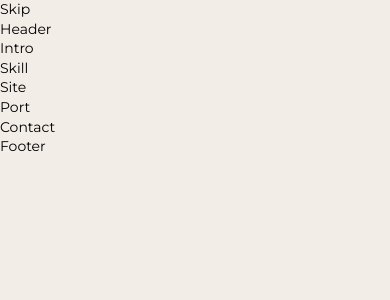
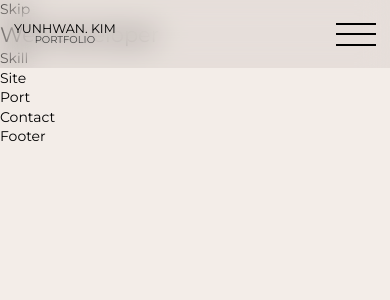
Before and after one commit to Hwan-96/port2024, a React (Create React App) app: page / in a window 390 px wide. Shown: the top 300 px of the page. Built offline with nearby package versions, Linux system fonts and the light colour scheme; a small style sheet from the web is missing; a web font is replaced by a local one.

Commit message:
20240304 update

```diff
--- a/src/assets/scss/section/_header.scss
+++ b/src/assets/scss/section/_header.scss
@@ -0,0 +1,149 @@
+#header{
+  @include position-fixed;
+  z-index: 10000;
+}
+.header-inner{
+  @include flex-between;
+  background-color: rgba(116,99,99,0.1);
+  backdrop-filter: blur(15px);
+  padding: 1rem;
+
+  .header-logo{
+    font-size: .9rem;
+    text-align: center;
+    text-transform: uppercase;
+    line-height: 1;
+
+    em{
+      font-size: 10px;
+      display: block;
+      color: var(--black200);
+    }
+  }
+  .header-nav{
+    @media (max-width:800px){
+      // display: none;
+      ul{
+        position: absolute;
+        bottom: 100%;
+        left: 0;
+        transition: all .4s;
+        // width: 100%;
+        // display: flex;
+        // justify-content: center;
+        // align-items: center;
+        // flex-direction: column;
+        // padding: 20px 0;
+        // gap: 20px;
+        // li{
+        //   a{
+        //     padding: 10px;
+        //   }
+        // }
+      }
+
+      &.show{
+        ul{
+          display: block;
+          position: absolute;
+          bottom: auto;
+          top: 68px;
+          background-color: rgba(116,99,99,0.8);
+          backdrop-filter: blur(15px);
+          color: var(--black400);
+          z-index: 9999;
+          width: 100%;
+          padding: 20px 0;
+
+          li{
+            display: block;
+            text-align: center;
+
+            a{
+              display: inline-block;
+              padding: 10px;
+            }
+          }
+        }
+      }
+      &.show + .header-nav-mo span{
+        width: 0;
+      }
+      &.show + .header-nav-mo span::before{
+        transform: translate(-20px, 0px) rotateZ(135deg);
+      }
+      &.show + .header-nav-mo span::after{
+        transform: translate(-20px, -2px) rotateZ(-135deg);
+      }
+    }
+    li{
+      display: inline;
+
+      a{
+        text-transform: uppercase;
+        font-size: 14px;
+        padding: 14px;
+        position: relative;
+
+        &::before{
+          content: '';
+          width: calc(100% - 28px);
+          height: 1px;
+          background-color: var(--black);
+          position: absolute;
+          left: 14px;
+          bottom: 10px;
+          transform: scaleX(0);
+          transition: all 0.3s;
+        }
+        &:hover::before {
+          transform: scaleX(1);
+        }
+      }
+    }
+  }
+  .mo-btn-wrap{
+    display: flex;
+    justify-content: center;
+    align-items: center;
+    height: 100%;
+    cursor: pointer;
+  }
+  .header-nav-mo{
+    display: none;
+    width: 40px;
+    height: 40px;
+
+    @media (max-width: 800px){
+      display: block;
+    }
+
+    span{
+      display: block;
+      width: 40px;
+      height: 2px;
+      background-color: var(--black);
+      position: relative;
+      transition: all .4s;
+
+      &::before{
+        content: '';
+        display: block;
+        width: 40px;
+        height: 2px;
+        background-color: var(--black);
+        transform: translateY(-10px);
+        transition: all .4s;
+      }
+      &::after{
+        content: '';
+        display: block;
+        width: 40px;
+        height: 2px;
+        background-color: var(--black);
+        transform: translateY(9px);
+        transition: all .4s;
+      }
+    }
+  }
+}
--- a/src/components/Header.jsx
+++ b/src/components/Header.jsx
@@ -1,7 +1,67 @@
-import React from "react";
+import React, { useState } from "react";
+
+const headerNav = [
+	{
+		title: "intro",
+		url: "#intro",
+	},
+	{
+		title: "skill",
+		url: "#skill",
+	},
+	{
+		title: "site",
+		url: "#site",
+	},
+	{
+		title: "portfolio",
+		url: "#port",
+	},
+	{
+		title: "contact",
+		url: "#contact",
+	},
+];
 
 const Header = () => {
-    return <div>Header</div>;
+
+	const [show,setShow] = useState(false);
+
+	const toggleMenu = () =>{
+		setShow((preShow) => !preShow);
+	};
+
+	return (
+		<header id="header" role="banner">
+			<div className="header-inner">
+				<div className="header-logo">
+					<a href="/">YunHwan. Kim<em>portfolio</em></a>
+				</div>
+				<nav className={`header-nav ${show ? "show" : ""}`} role="navigation" aria-label="메인 메뉴">
+					<ul>
+						{headerNav.map((nav, key)=>(
+							<li key={key}>
+								<a href={nav.url}>{nav.title}</a>
+							</li>
+						))}
+					</ul>
+				</nav>
+				<div
+					className="header-nav-mo"
+					id="headerToggle"
+					aria-controls="primary-menu"
+					aria-expanded={show ? "true":"false"}
+					role="button"
+					tabIndex="0"
+					onClick={toggleMenu}
+				>
+					<div className="mo-btn-wrap">
+						<span></span>
+					</div>
+				</div>
+			</div>
+		</header>
+	)
 };
 
 export default Header;
--- a/src/components/Intro.jsx
+++ b/src/components/Intro.jsx
@@ -1,7 +1,13 @@
 import React from "react";
 
 const Intro = () => {
-    return <div>Intro</div>;
+	return(
+		<section id="intro">
+			<div className="intro-inner">
+				<h1 className="main-title">Web developer</h1>
+			</div>
+		</section>
+	);
 };
 
 export default Intro;
```
